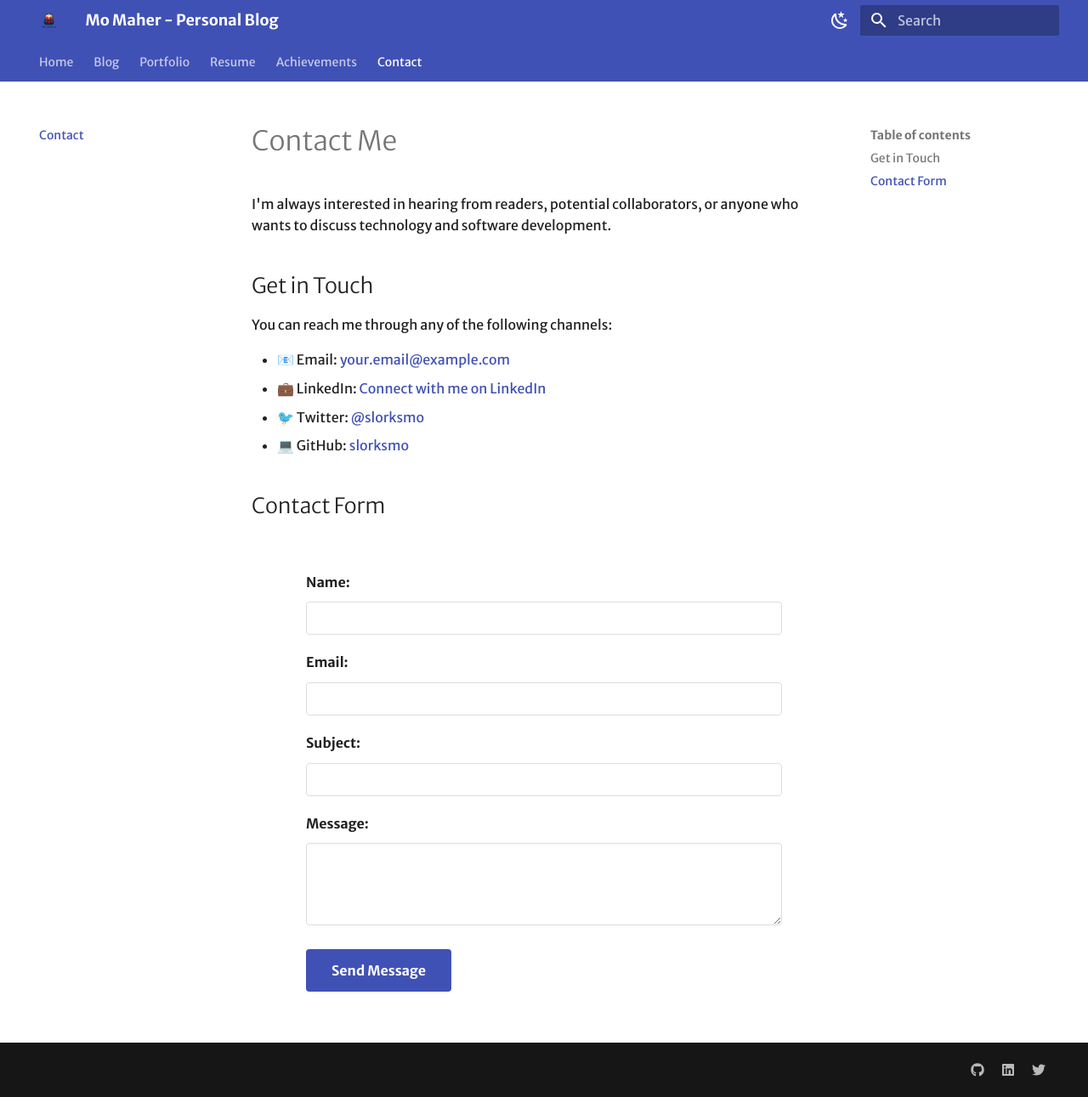
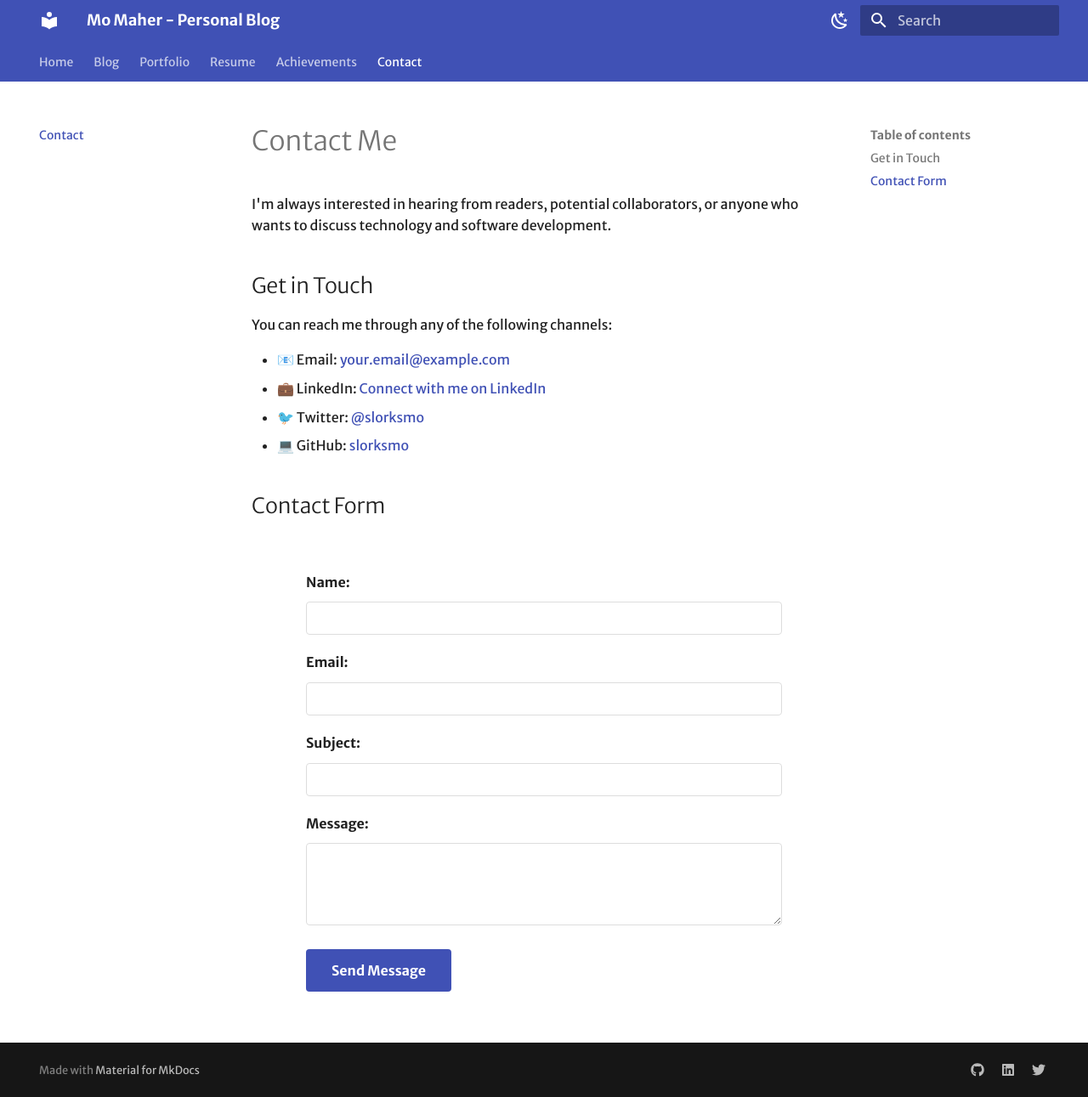
Before and after one commit to slorksmo/momaher.github.io, an MkDocs documentation site: the page built from docs/contact.md, in a window 1280 px wide and 1291 px high. Shown: the whole window at 85% size. Built offline with MkDocs 1.6.1 and Material for MkDocs 9.7.7, drawn with Linux system fonts in a browser that asks for light colours; some web fonts are replaced; some of the changed lines change nothing that is shown.

Commit message:
Initial commit from ubuntu

```diff
--- a/mkdocs.yml
+++ b/mkdocs.yml
@@ -1,8 +1,8 @@
 site_name: Mo Maher - Personal Blog
-site_title: Mo Maher
 site_description: Personal blog of Mo Maher - Software Engineer and Tech Enthusiast
 site_author: Mo Maher
 site_url: https://momaher.github.io
+
 nav:
   - Home: index.md
   - Blog: blog/index.md
@@ -10,12 +10,9 @@
   - Resume: resume.md
   - Achievements: achievements.md
   - Contact: contact.md
+
 theme:
   name: 'material'
-  static_templates: []
-  static_dir: 'overrides'
-  include_search_page: true
-  search_index_only: false
   features:
     - navigation.instant
     - navigation.tracking
@@ -48,51 +45,18 @@
   font:
     text: 'Merriweather Sans'
     code: 'Red Hat Mono'
-  icon:
-    logo: 'images/logo.png'
-    repo: fontawesome/brands/github
-  favicon: 'images/favicon.ico'
-  logo: 'images/logo.png'
   language: 'en'
   direction: 'ltr'
-  i18n:
-    prev: 'Previous'
-    next: 'Next'
-  alternate:
-    - name: English
-      link: /en/
-      lang: en
-    - name: العربية
-      link: /ar/
-      lang: ar
-  copyright:
-    text: ' 2023 Mo Maher. All rights reserved.'
 
 plugins:
   - search
   - tags
+  - blog
   - social
-  - minify:
-      minify_html: true
-      minify_js: true
-      minify_css: true
   - git-revision-date-localized:
       type: date
-  - blog
   - rss
   - sitemap
-  - pwa:
-      enabled: true
-      offline_mode: true
-      cache:
-        precache:
-          - /assets/images/**/*
-          - /assets/javascripts/**/*
-          - /assets/stylesheets/**/*
-  - search:
-      lang:
-        - en
-        - ar
 
 extra:
   analytics:
@@ -107,12 +71,6 @@
       link: https://twitter.com/slorksmo
   consent:
     title: Cookie consent
-    description: >-
-      We use cookies to recognize your repeated visits and preferences, as well
-      as to measure the effectiveness of our documentation and whether users
-      find what they're searching for. With your consent, you're helping us to
-      make our documentation better.
-  generator: false
   comments:
     enabled: true
     provider: giscus
@@ -152,7 +110,5 @@
   - pymdownx.tilde
   - tables
   - footnotes
-  - pymdownx.arithmatex:
-      generic: true
   - toc:
       permalink: true
```
Also changed, not shown: requirements.txt (+12 -3 lines).
